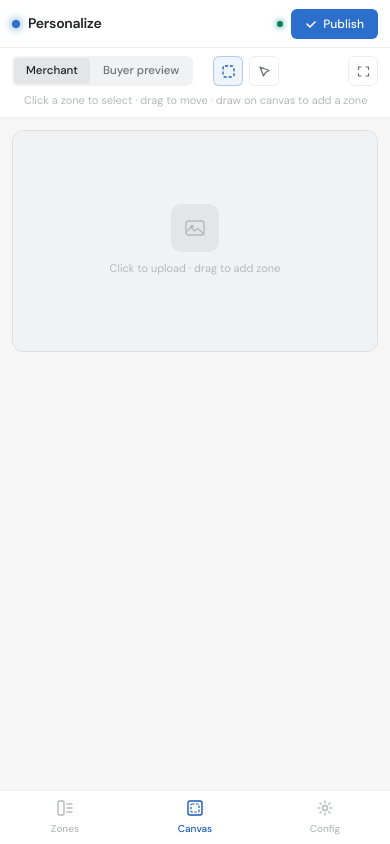
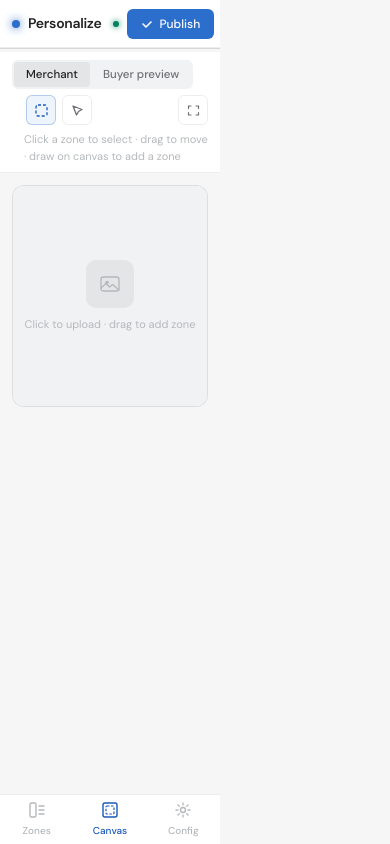
Before and after one commit to XuanVietK67/tshirt-editor, a Vue app in the folder merchant-portal/: page / in a window 390 px wide. Built offline with nearby package versions, Linux system fonts and the light colour scheme.

Commit message:
fix bug mobile on shopify layout

```diff
--- a/merchant-portal/src/style.css
+++ b/merchant-portal/src/style.css
@@ -45,6 +45,8 @@ body {
   grid-template-columns: 220px 1fr 300px;
   grid-template-rows: 52px 1fr;
   height: 100%;
+  container-type: inline-size;
+  container-name: shell;
 }
 .col { display: flex; flex-direction: column; overflow: hidden; }
 
@@ -318,7 +320,7 @@ body {
 /* ══════════════════════════════════════════
    Responsive — Tablet  768px – 1199px
 ══════════════════════════════════════════ */
-@media (min-width: 768px) and (max-width: 1199px) {
+@container shell (min-width: 768px) and (max-width: 1199px) {
   .shell {
     grid-template-columns: 1fr 280px;
     grid-template-rows: 52px 1fr;
@@ -360,7 +362,7 @@ body {
 /* ══════════════════════════════════════════
    Responsive — Mobile  < 768px
 ══════════════════════════════════════════ */
-@media (max-width: 767px) {
+@container shell (max-width: 767px) {
   .shell {
     grid-template-columns: 1fr;
     grid-template-rows: 48px 1fr 54px;
```
Also changed, not shown: 1 other file (tests, documents, lock files or other folders).
